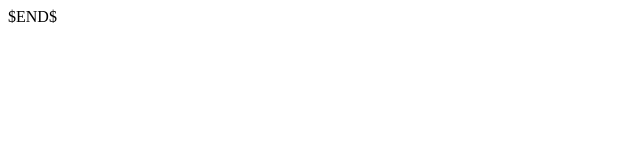
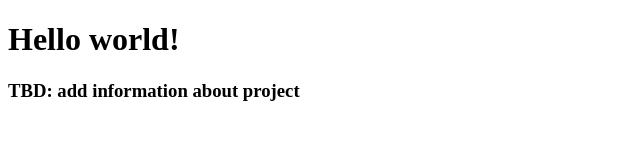
Before and after one commit to boroda4436/boroda4436.github.io, a plain HTML site: page index.html in a window 1280 px wide. Shown: the whole page, without its empty margins (0-640 px from the left). Drawn offline with Linux system fonts and the light colour scheme.

Commit message:
fix index page

```diff
--- a/index.html
+++ b/index.html
@@ -2,9 +2,10 @@
 <html lang="en">
 <head>
     <meta charset="UTF-8">
-    <title>$Title$</title>
+    <title>Hello World</title>
 </head>
 <body>
-$END$
+<h1>Hello world!</h1>
+<h3>TBD: add information about project</h3>
 </body>
 </html>
```
